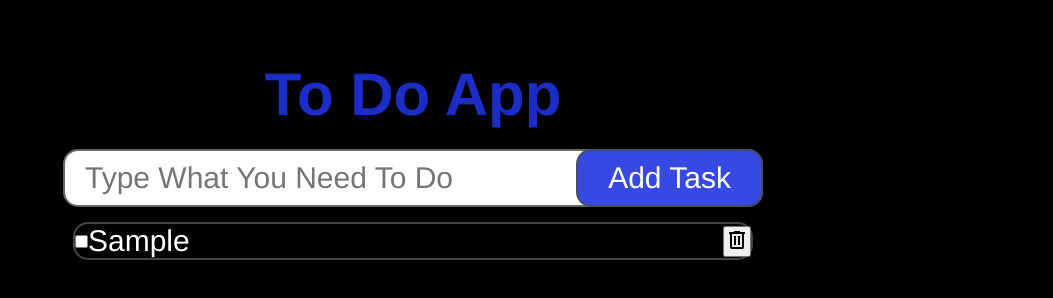
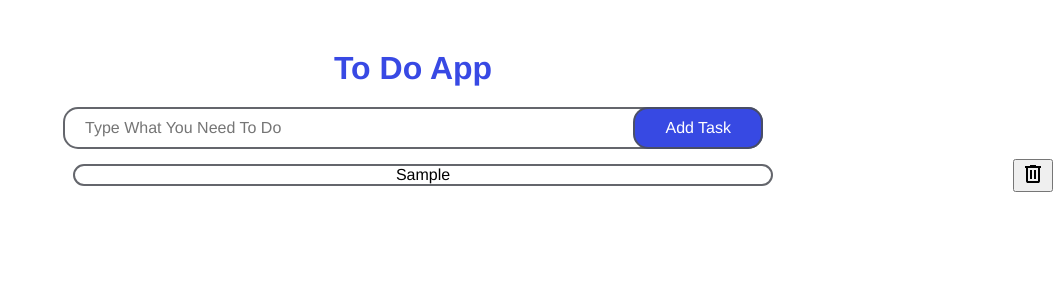
Before and after one commit to Galhardas/JSProjects, a plain HTML site: page ToDoList/index.html in a window 1280 px wide. Both pictures are taken after typing "Sample" into the empty fields and a click on the button "Add Task". Shown: the whole page, without its empty margins (227-1280 px from the left). Drawn offline with Linux system fonts and the light colour scheme.

Commit message:
To Do App Update

```diff
--- a/ToDoList/app.js
+++ b/ToDoList/app.js
@@ -34,10 +34,9 @@ function createItem(itemText, itemIndex){
 
     listItem.className = "todo";
     listItem.innerHTML = `
-    <input type="checkbox" id="${listItemID}">
-        <label for="${listItemID}">${itemText}</label>  <!-- for is to make the id "${listItemID}" react -->
-        <button class="button-delete"><svg xmlns="http://www.w3.org/2000/svg" height="24px"
-        // viewBox="0 -960 960 960" width="24px" fill="#000000"><path d="M280-120q-33 0-56.5-23.5T200-200v-520h-40v-80h200v-40h240v40h200v80h-40v520q0 33-23.5 56.5T680-120H280Zm400-600H280v520h400v-520ZM360-280h80v-360h-80v360Zm160 0h80v-360h-80v360ZM280-720v520-520Z"/></svg></button>`;
+    <label for="${listItemID}">${itemText}</label>  <!-- for is to make the id "${listItemID}" react -->
+    <button class="button-delete"><svg xmlns="http://www.w3.org/2000/svg" height="24px"
+    // viewBox="0 -960 960 960" width="24px" fill="#000000"><path d="M280-120q-33 0-56.5-23.5T200-200v-520h-40v-80h200v-40h240v40h200v80h-40v520q0 33-23.5 56.5T680-120H280Zm400-600H280v520h400v-520ZM360-280h80v-360h-80v360Zm160 0h80v-360h-80v360ZM280-720v520-520Z"/></svg></button>`;
 
         const deleteButton = listItem.querySelector(".button-delete");
         deleteButton.addEventListener('click', () => {
--- a/ToDoList/style.css
+++ b/ToDoList/style.css
@@ -1,24 +1,21 @@
+*, *::before, *::after{
+    box-sizing: border-box;
+    font-family: 'Franklin Gothic Medium', 'Arial Narrow', Arial, sans-serif;
+    font-weight: normal;
+}
+
 :root{        /* Definir cor/valor para as variaveis */
-    --background-color: #000000;
+    --background-color: #ffffff;
     --primary-color: #1e32e0e2;
     --border-color: #4e5157df;
     --text-color: #ffffff;
 }
 
-*{            /* Todos os padding e margin a 0 */
+body{
     padding: 0;
     margin: 0;
-}
 
-html{
-    font-family: 'Helvetica';
-    font-size: 30px;
-    color: var(--text-color);
-}
-
-body{
     min-height: 100vh;
-    padding: 10px;
     background-color: var(--background-color);
     display: flex;
     flex-direction: column;
@@ -33,11 +30,24 @@ h1{
     color: var(--primary-color);
 }
 
+form{
+    position: relative;
+}
+
+ul {
+    margin: 0;
+    padding: 0;
+
+    list-style: none;
+    align-items: center;
+}
+
 .wrapper{
     width: 700px;
     max-width: 100%;
     display: flex;
     flex-direction: column;
+    align-content: center;
     gap: 10px;
 }
 
@@ -49,10 +59,6 @@ h1{
     width: 100%;
     font: inherit;
     color: #000000;
-}
-
-form{
-    position: relative;
 }
 
 .button-add{
@@ -72,13 +78,13 @@ form{
 }
 
 .todo{
-    position: relative;
-
     border: 2px solid var(--border-color);
     border-radius: 15px;
     margin: 5px 10px;
     display: flex;
+    justify-content: center;
     align-items: center;
+    width: 100%;
 }
 
 .button-delete{
```
